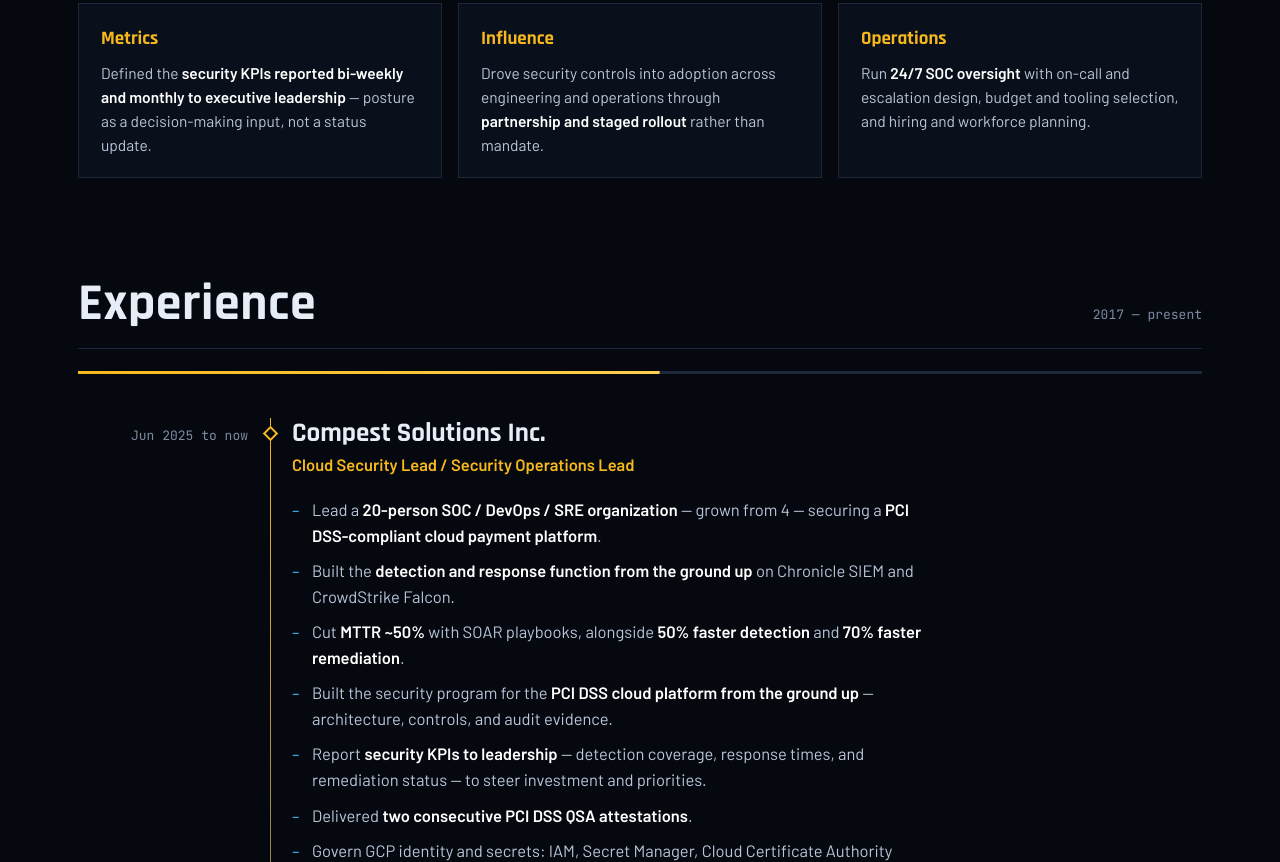
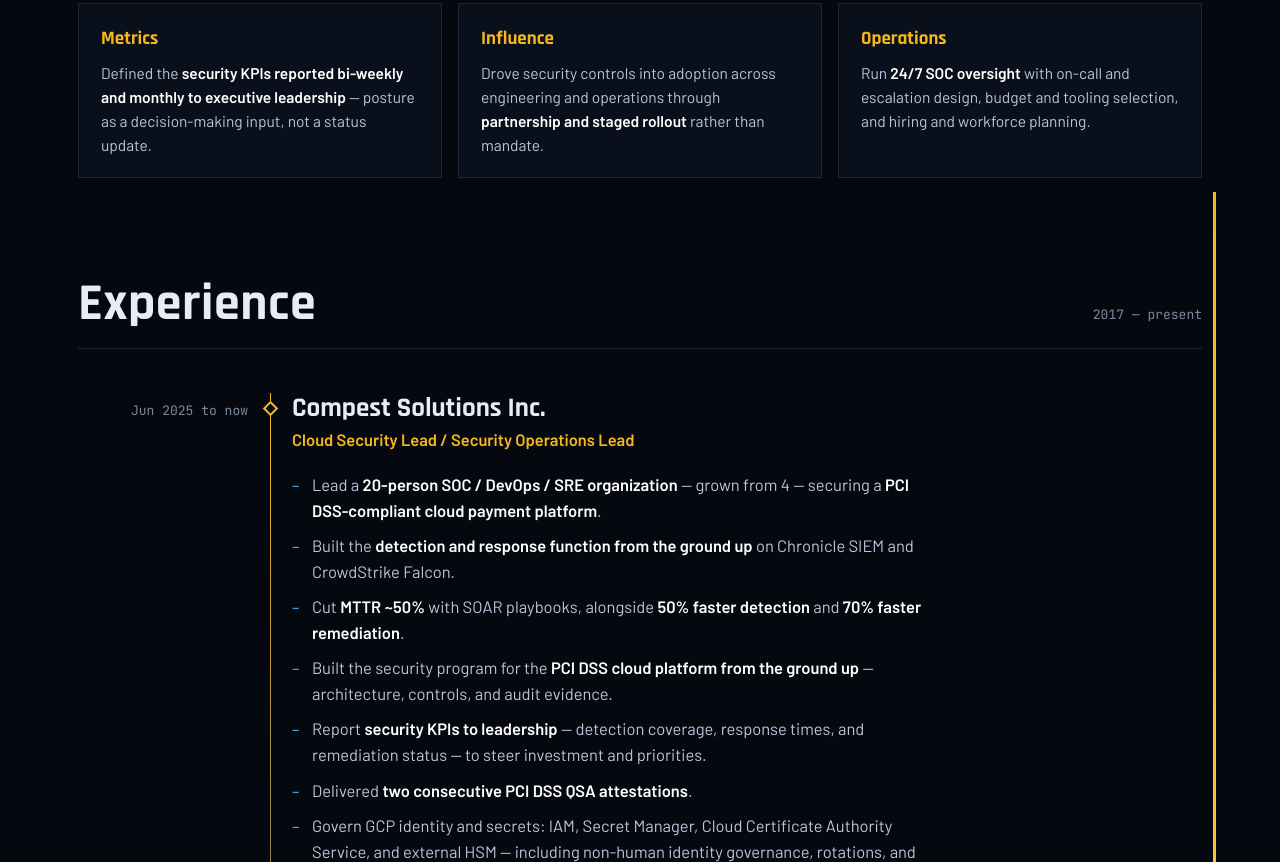
Before and after one commit to bhargavakuppili/bhargavakuppili.github.io, a plain HTML site: page index.html in a window 1280 px wide. Shown: the part 2358-3220 px from the top of the page. Drawn offline with Linux system fonts and the light colour scheme.

Commit message:
Experience progress bar vertical along section, fades past section

```diff
--- a/index.html
+++ b/index.html
@@ -71,7 +71,7 @@
           color:var(--amber); white-space:nowrap;
         }
       }
-      @media (prefers-reduced-motion: reduce){ .scroll-rail{transition:none} }
+      @media (prefers-reduced-motion: reduce){ .scroll-rail{transition:none} .exp-progress{transition:none} }
       body{
         margin:0;
         background:var(--bg);
@@ -233,10 +233,17 @@
       h2{font-family:var(--display); font-weight:700; font-size:clamp(38px,5vw,52px); line-height:1; margin:0; letter-spacing:.01em}
       .sec-meta{font-family:var(--mono); font-size:13px; color:var(--muted-2); white-space:nowrap}
 
-      /* experience-only progress: fills while scrolling through this section;
-         always visible (unlike the left rail) */
-      .exp-progress{height:3px; background:var(--line); margin-top:22px}
-      .exp-progress-fill{height:100%; background:linear-gradient(to right, var(--amber), var(--amber-2)); transform:scaleX(0); transform-origin:0 50%}
+      /* experience-only progress: slim vertical bar along the right side of
+         this section; fills top to bottom while scrolling through it and
+         fades out once you have scrolled down past the section */
+      #experience{position:relative}
+      .exp-progress{
+        position:absolute; top:6px; bottom:6px; right:-14px; width:3px;
+        background:var(--line); opacity:0; transition:opacity .45s ease;
+      }
+      .exp-progress.on{opacity:1}
+      .exp-progress-fill{width:100%; height:100%; background:linear-gradient(to bottom, var(--amber), var(--amber-2)); transform:scaleY(0); transform-origin:50% 0}
+      @media (max-width:640px){ .exp-progress{right:-11px} }
 
       /* timeline */
       .timeline{position:relative; margin-top:14px}
@@ -476,7 +483,7 @@
       <!-- EXPERIENCE -->
       <section class="block" id="experience">
         <div class="sec-head"><h2>Experience</h2><span class="sec-meta">2017 — present</span></div>
-        <div class="exp-progress" aria-hidden="true"><div class="exp-progress-fill" id="expProgressFill"></div></div>
+        <div class="exp-progress" id="expProgress" aria-hidden="true"><div class="exp-progress-fill" id="expProgressFill"></div></div>
         <div class="timeline">
 
           <article class="tl-item">
@@ -1121,12 +1128,14 @@
       // Fills top-to-bottom with whole-page scroll; the label for the section in
       // view is highlighted (and shown on its own on small screens). The rail
       // fades in while scrolling and back out shortly after scrolling stops.
-      // The Experience-only bar is driven from the same handler but its element
-      // lives in the section and stays always visible.
+      // The Experience-only bar is driven from the same handler: a slim
+      // vertical bar along the side of the section that fills top to bottom
+      // while the section scrolls through and fades out once you pass it.
       (function () {
         var rail = document.getElementById('scrollRail');
         var fill = document.getElementById('railFill');
         var currentEl = document.getElementById('railCurrent');
+        var expBar = document.getElementById('expProgress');
         var expFill = document.getElementById('expProgressFill');
         if (!rail || !fill) return;
         var ids = ['about', 'experience', 'certifications', 'skills', 'contact'];
@@ -1180,10 +1189,17 @@
             labels[k].classList.toggle('active', k === current);
           });
           if (currentEl) currentEl.textContent = current ? names[current] : 'Top';
-          // experience-only bar: empty as the section enters view, full once past it
+          // experience-only bar: fills top to bottom as the section scrolls
+          // through; visible while the section is in view, faded out once
+          // its end has scrolled up past the middle of the viewport
           if (expFill && expHeight > 0) {
             var ep = (y + vh - expTop) / (expHeight + vh);
-            expFill.style.transform = 'scaleX(' + Math.min(Math.max(ep, 0), 1) + ')';
+            expFill.style.transform = 'scaleY(' + Math.min(Math.max(ep, 0), 1) + ')';
+          }
+          if (expBar && expHeight > 0) {
+            var expInView = y + vh > expTop && y < expTop + expHeight;
+            var expPast = y + vh * 0.5 >= expTop + expHeight;
+            expBar.classList.toggle('on', expInView && !expPast);
           }
         }
         function onScroll() {
```
